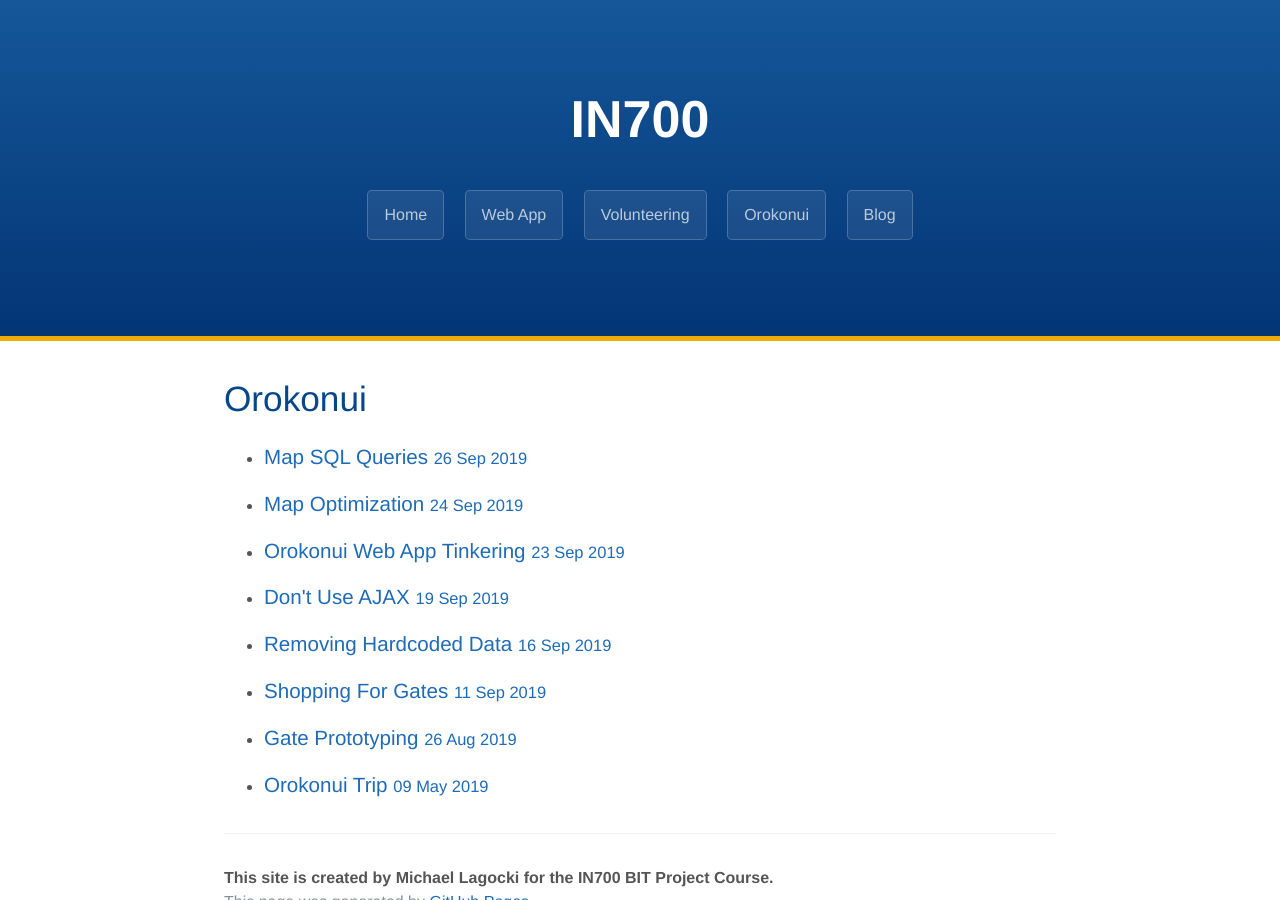
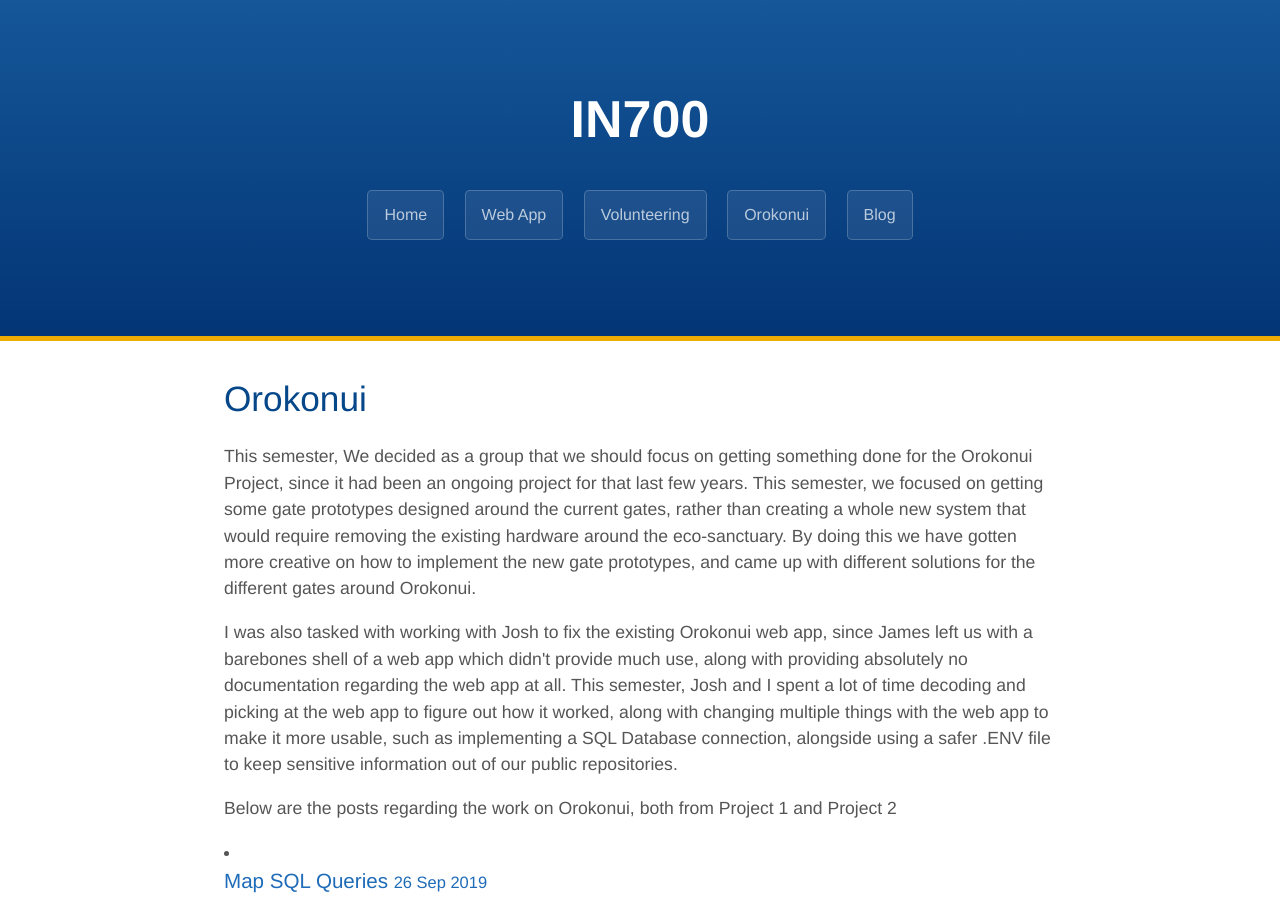
Before and after one commit to kammorne/IN700, a Jekyll site: the page built from orokonui/index.html, in a window 1280 px wide and 900 px high. Built offline with Jekyll 4.4.1, drawn with Linux system fonts in a browser that asks for light colours.

Commit message:
Add description to Index

```diff
--- a/orokonui/index.html
+++ b/orokonui/index.html
@@ -3,8 +3,19 @@ layout: default
 title: Orokonui
 ---
     <h1>{{ page.title }}</h1>
-      <ul class="posts">
-         {% for post in site.posts %}
+        <p>This semester, We decided as a group that we should focus on getting something done for the Orokonui Project, since it had been
+            an ongoing project for that last few years. This semester, we focused on getting some gate prototypes designed around the current
+            gates, rather than creating a whole new system that would require removing the existing hardware around the eco-sanctuary. By doing this
+            we have gotten more creative on how to implement the new gate prototypes, and came up with different solutions for the different gates
+            around Orokonui.</p>
+
+        <p>I was also tasked with working with Josh to fix the existing Orokonui web app, since James left us with a barebones shell of a web app which
+            didn't provide much use, along with providing absolutely no documentation regarding the web app at all. This semester, Josh and I spent a lot
+            of time decoding and picking at the web app to figure out how it worked, along with changing multiple things with the web app to make it more
+            usable, such as implementing a SQL Database connection, alongside using a safer .ENV file to keep sensitive information out of our public repositories.</p>
+
+        <p>Below are the posts regarding the work on Orokonui, both from Project 1 and Project 2</p>
+        {% for post in site.posts %}
              {% if post.tags contains 'orokonui' %}
              <li>
              <h3>
```
